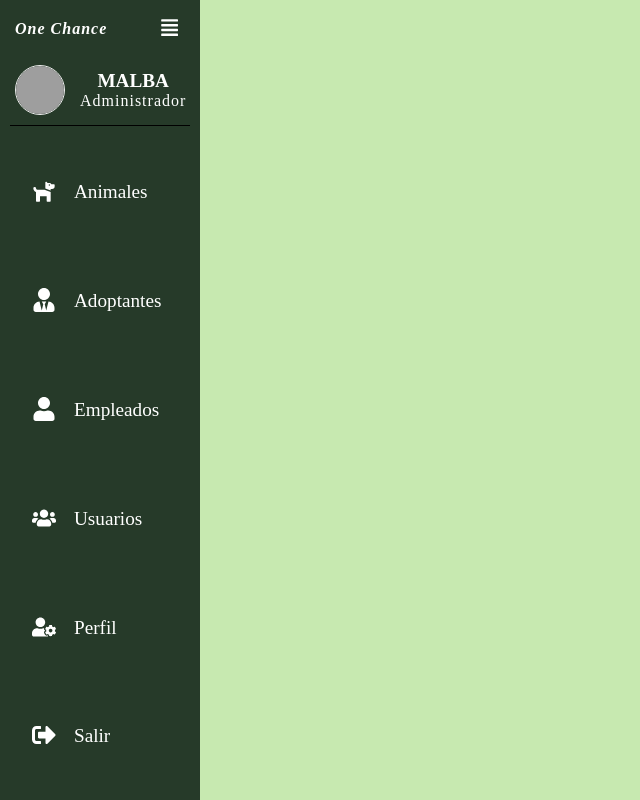
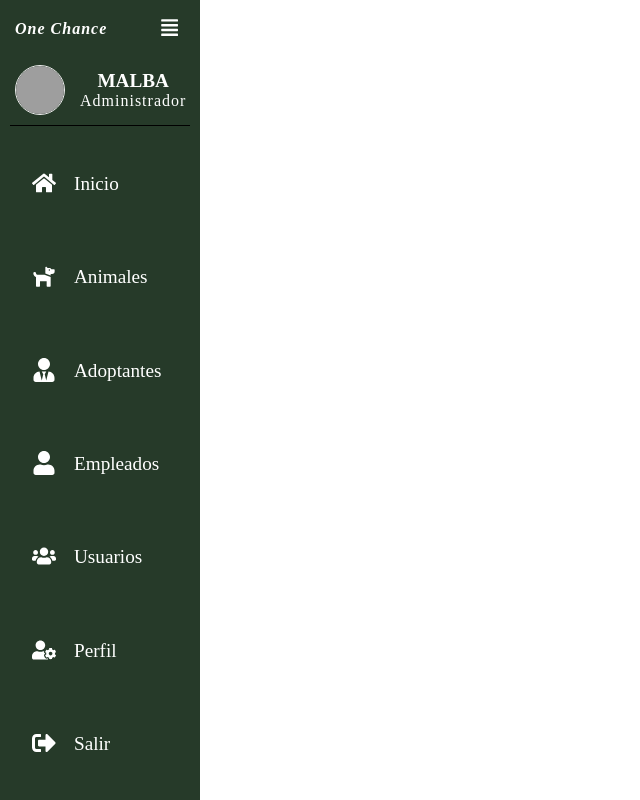
Before and after one commit to AshkoreDev/one-chance, a React (Vite) app: page / in a window 1280 px wide. Shown: the whole page, without its empty margins (0-640 px from the left). Built offline with nearby package versions, Linux system fonts and the light colour scheme; grey boxes are pictures that could not be loaded.

Commit message:
Added MenuBar component

```diff
--- a/src/App.jsx
+++ b/src/App.jsx
@@ -1,3 +1,4 @@
+import { Route, Switch } from 'wouter';
 import MenuBar from './components/menuBar/MenuBar.jsx';
 
 function App() {
@@ -6,7 +7,13 @@ function App() {
 
     <>
       <MenuBar/>
-      <main></main>
+
+      <Switch>
+      	<Route path="/" component={'home'}/>
+      	<Route path="/users" component={'users'}/>
+      	<Route path="/employees" component={'employees'}/>
+      	<Route path="/adopters" component={'adopters'}/>
+      </Switch>
     </>
   );
 };
--- a/src/components/menuBar/MenuBar.jsx
+++ b/src/components/menuBar/MenuBar.jsx
@@ -1,7 +1,8 @@
 import { useState } from 'react';
+import { Link } from 'wouter';
 import { Menu, InfoContainer, UserContainer, ItemsContainer } from './style.js';
 
-import { FaAlignJustify, FaDog, FaUserTie, FaUser, FaUsers, FaUserCog, FaSignOutAlt } from "react-icons/fa";
+import { FaAlignJustify, FaHome, FaDog, FaUserTie, FaUser, FaUsers, FaUserCog, FaSignOutAlt } from "react-icons/fa";
 
 function MenuBar() {
 
@@ -26,83 +27,92 @@ function MenuBar() {
       </UserContainer>
 
       <ItemsContainer>
+
         <li>
-          <a href="#">
+          <Link to="/">
+            <span> <FaHome/> </span>
+            <p>Inicio</p>
+          </Link>
+          <span>Inicio</span>
+        </li>
+
+        <li>
+          <Link to="/pets">
             <span> <FaDog/> </span>
             <p>Animales</p>
-          </a>
+          </Link>
           <span>Animales</span>
         </li>
 
         <li>
-          <a href="#">
+          <Link to="/adopters">
             <span> <FaUserTie/> </span>
             <p>Adoptantes</p>
-          </a>
+          </Link>
           <span>Adoptantes</span>
         </li>
 
         <li>
-          <a href="#">
+          <Link to="/employees">
             <span> <FaUser/> </span>
             <p>Empleados</p>
-          </a>
+          </Link>
           <span>Empleados</span>
         </li>
 
         <li>
-          <a href="#">
+          <Link to="/users">
             <span> <FaUsers/> </span>
             <p>Usuarios</p>
-          </a>
+          </Link>
           <span>Usuarios</span>
         </li>
 
         {/*<li>
-          <a href="#">
+          <Link to="#">
             <span>  </span>
             <p>Roles</p>
-          </a>
+          </Link>
           <span>Roles</span>
         </li>
 
         <li>
-          <a href="#">
+          <Link to="#">
             <span>   </span>
             <p>Especies</p>
-          </a>
+          </Link>
           <span>Especies</span>
         </li>
 
         <li>
-          <a href="#">
+          <Link to="#">
             <span>   </span>
             <p>Razas</p>
-          </a>
+          </Link>
           <span>Razas</span>
         </li>
 
         <li>
-          <a href="#">
+          <Link to="#">
             <span></span>
             <p>Estatus</p>
-          </a>
+          </Link>
           <span>Estatus</span>
         </li>
-*/}
+      */}
         <li>
-          <a href="#">
+          <Link to="profile">
             <span> <FaUserCog/> </span>
             <p>Perfil</p>
-          </a>
+          </Link>
           <span>Perfil</span>
         </li>
 
         <li>
-          <a href="#">
+          <Link to="#">
             <span> <FaSignOutAlt/> </span>
             <p>Salir</p>
-          </a>
+          </Link>
           <span>Salir</span>
         </li>
 
```
